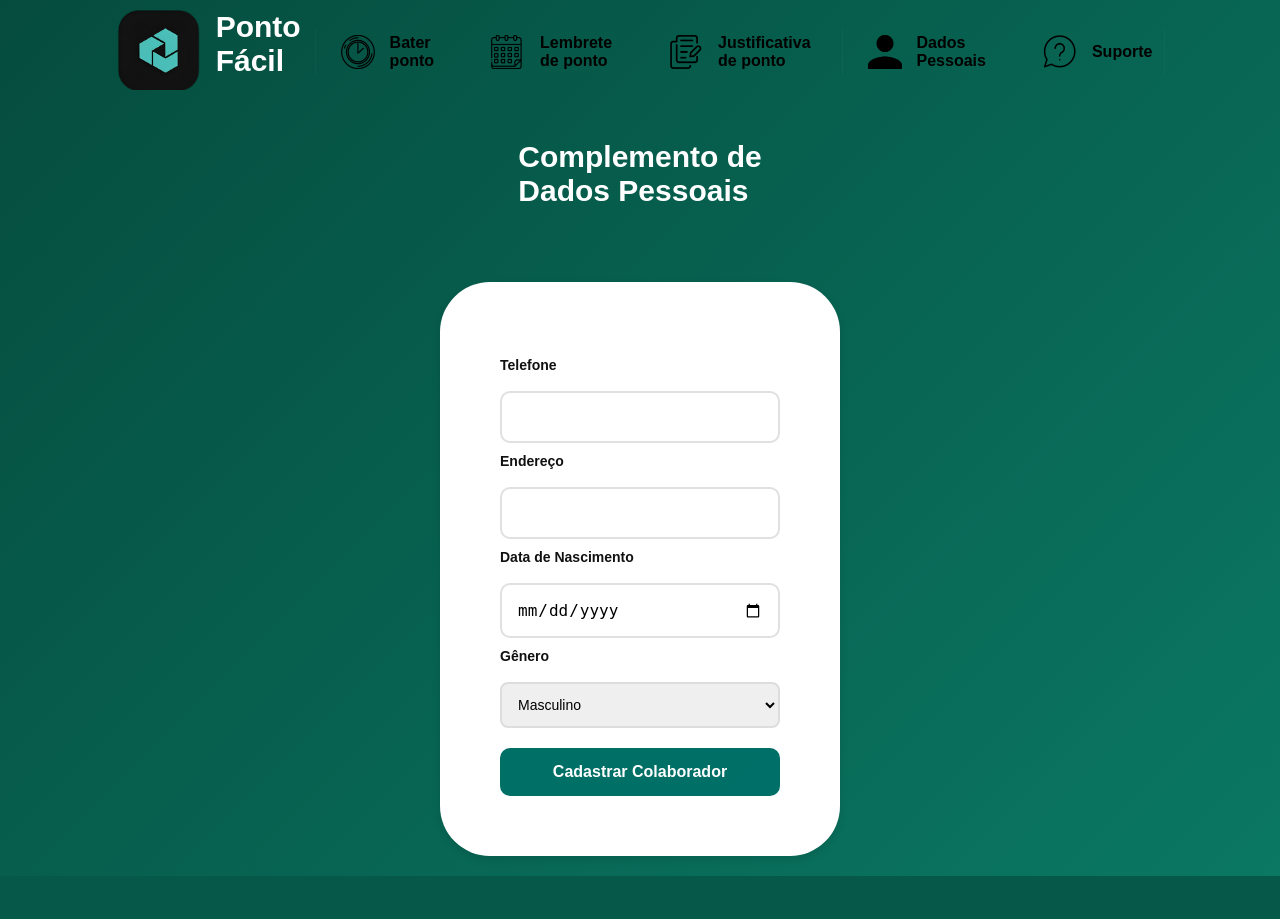
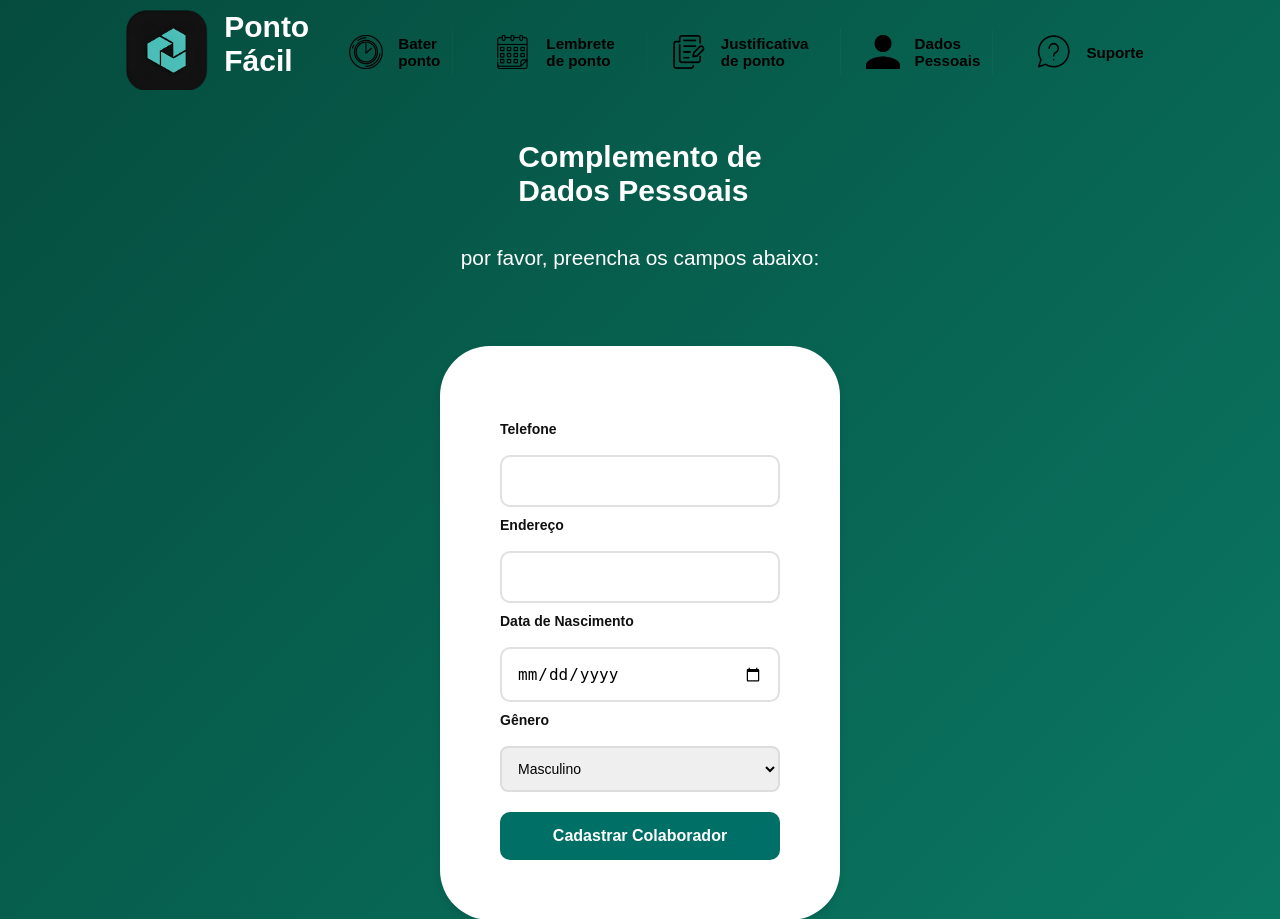
Before and after one commit to mateus0507/ponto_facil, a Flask app: page /pg_dados_pessoais in a window 1280 px wide. Shown: the top 919 px of the page. Before the commit the page ends 876 px from the top, so only its background shows below. Run offline with Flask 3, Linux system fonts and the light colour scheme; a user stored in the database is signed in.

Commit message:
terminei

```diff
--- a/static/css.css
+++ b/static/css.css
@@ -104,6 +104,9 @@ h1 {
     padding: 0;
     box-sizing: border-box;
 }
+h2 {
+  font-size: 0.95rem;
+}
 
 
 
--- a/templates/pg_dados_pessoais.html
+++ b/templates/pg_dados_pessoais.html
@@ -11,11 +11,11 @@
     <header>
         <a href="{{ url_for('pg_inicial') }}"><img class="logo" src="{{ url_for('static', filename='images/Captura_de_tela_2025-08-21_194917-removebg-preview (1).png') }}" alt="Logo Ponto Fácil"></a>
         <h1>Ponto Fácil</h1>
-        <a class="link" href="{{ url_for('pg_mrc_ponto') }}"><img class="icon" src="{{ url_for('static', filename='images/mcr_ponto.png') }}" alt="">Bater ponto</a>
-        <a class="link" href="{{ url_for('pg_lembrete') }}"><img class="icon" src="{{ url_for('static', filename='images/lembrete.png') }}" alt="">Lembrete de ponto</a>
-        <a class="link" href="{{ url_for('pg_justificativa') }}"><img class="icon" src="{{ url_for('static', filename='images/justificativa.png') }}" alt="">Justificativa de ponto</a>
-        <a class="link" href="{{ url_for('pg_dados_pessoais') }}"><img class="icon" src="{{ url_for('static', filename='images/usuario.png') }}" alt="">Dados Pessoais</a>
-        <a class="link" href="{{ url_for('pg_suporte') }}"><img class="icon" src="{{ url_for('static', filename='images/suporte.png') }}" alt="">Suporte</a>
+        <a class="link" href="{{ url_for('pg_mrc_ponto') }}"><img class="icon" src="{{ url_for('static', filename='images/mcr_ponto.png') }}" alt=""><h2>Bater ponto</h2></a>
+        <a class="link" href="{{ url_for('pg_lembrete') }}"><img class="icon" src="{{ url_for('static', filename='images/lembrete.png') }}" alt=""><h2>Lembrete de ponto</h2></a>
+        <a class="link" href="{{ url_for('pg_justificativa') }}"><img class="icon" src="{{ url_for('static', filename='images/justificativa.png') }}" alt=""><h2>Justificativa de ponto</h2></a>
+        <a class="link" href="{{ url_for('pg_dados_pessoais') }}"><img class="icon" src="{{ url_for('static', filename='images/usuario.png') }}" alt=""><h2>Dados Pessoais</h2></a>
+        <a class="link" href="{{ url_for('pg_suporte') }}"><img class="icon" src="{{ url_for('static', filename='images/suporte.png') }}" alt=""><h2>Suporte</h2></a>
     </header>
     <br>
     <br>
@@ -24,6 +24,7 @@
 
     <h1>Complemento de <br>Dados Pessoais</h1>
     <br>
+    <p>por favor, preencha os campos abaixo:</p>
     <br>
     <br>
 
```
Also changed, not shown: other parts of static/css.css (+93 -38 lines), templates/pg_inicial.html (+5 -5 lines), templates/pg_justificativa.html (+5 -5 lines), templates/pg_lembrete.html (+6 -6 lines), templates/pg_mrc_ponto.html (+5 -5 lines), templates/pg_pontos_dia.html (+8 -8 lines), templates/pg_pontos_dias.html (+8 -8 lines), templates/pg_pontos_mensais.html (+8 -8 lines), templates/pg_suporte.html (+5 -5 lines).
